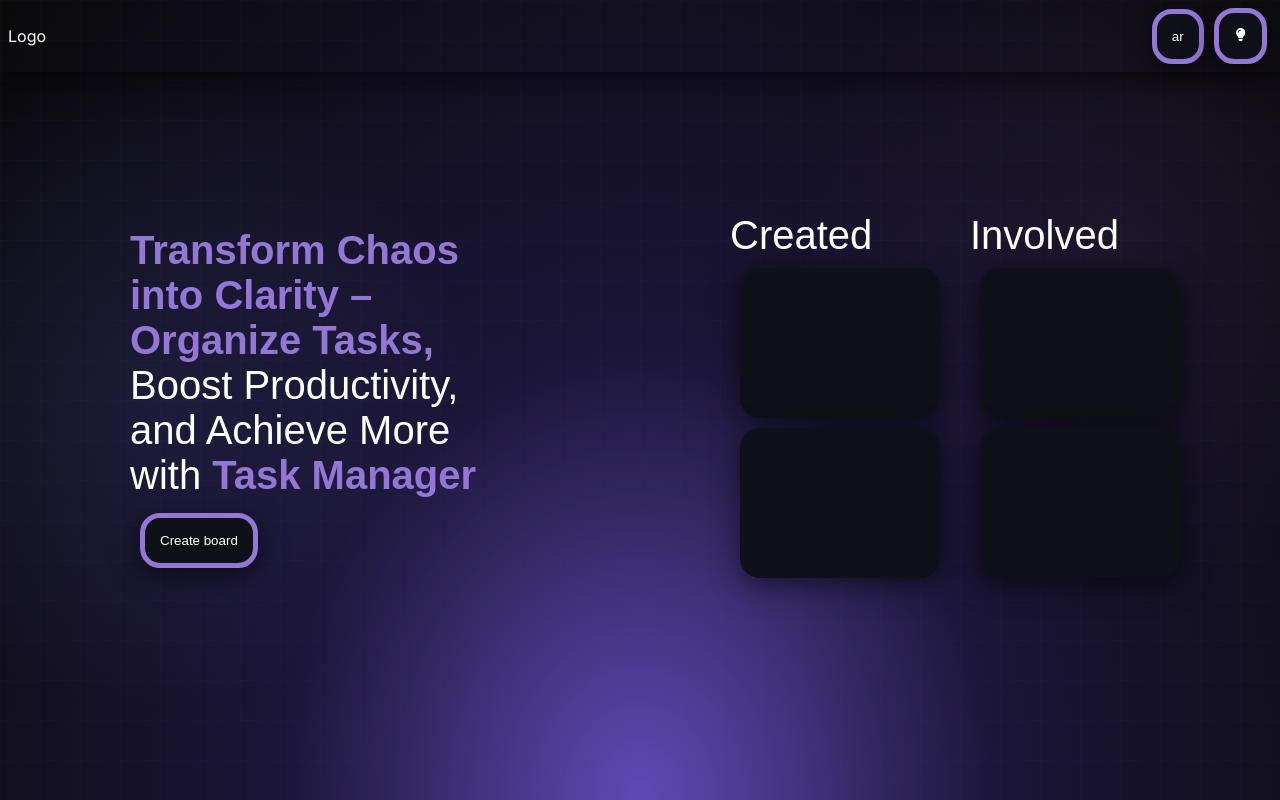
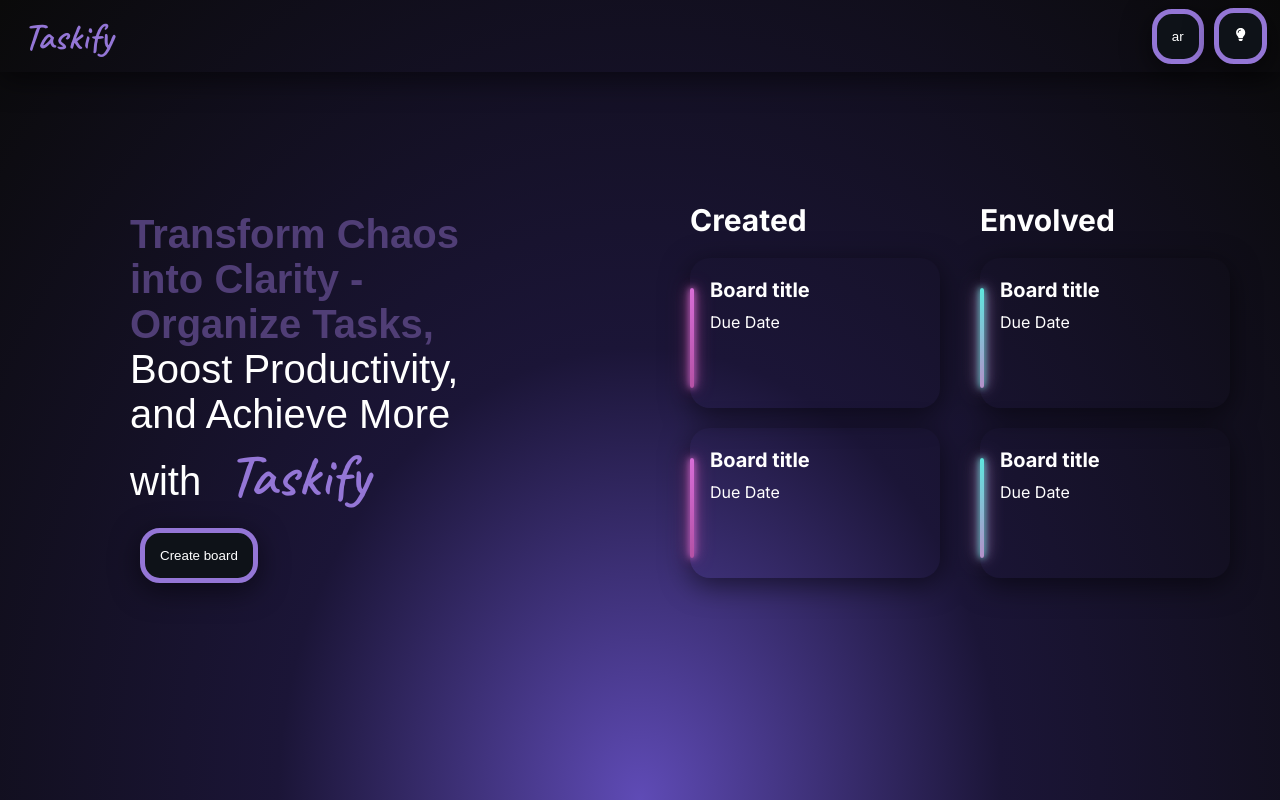
Before and after one commit to doaamohamed88/Taskify, a React (Vite) app in the folder Frontend/: page / in a window 1280 px wide. Built offline with nearby package versions, Linux system fonts and the light colour scheme; a web font is replaced by a local one.

Commit message:
landing page ui finfished

```diff
--- /dev/null
+++ b/Frontend/src/Components/BoardCard/BoardCard.jsx
@@ -0,0 +1,12 @@
+import classes from "./BoardCard.module.css";
+
+function BoardCard({ boardType }) {
+  return (
+    <div className={`${classes.board_card} ${boardType === 'created' ? classes.created : classes.envolved}`}>
+      <p>Board title</p>
+      <p>Due Date</p>
+    </ div>
+  )
+}
+
+export default BoardCard;
--- /dev/null
+++ b/Frontend/src/Components/BoardCard/BoardCard.module.css
@@ -0,0 +1,41 @@
+.board_card {
+  box-shadow: var(--shadow);
+  border-radius: var(--border-radius-main);
+  padding: 10px;
+  height: 150px;
+  width: 250px;
+  position: relative;
+}
+
+.board_card p {
+  margin: 10px;
+}
+
+.board_card p:first-child {
+  font-size: 20px;
+  font-weight: bold;
+}
+
+.board_card::before {
+  content: "";
+  position: absolute;
+  left: 0;
+  top: 30px;
+  width: 4px;
+  height: 100px; /* Adjust as needed */
+  border-radius: 10px;
+}
+
+.board_card.created::before {
+  background: linear-gradient(to bottom, #ff3c7b, #ff0050);
+  box-shadow: 0 0 10px #ff3c7b, 0 0 20px #ff0050, 0 0 30px #ff0050;
+  background: linear-gradient(to bottom, #d86dd8, #b451a5);
+  box-shadow: 0 0 6px #d86dd8, 0 0 12px #b451a5, 0 0 18px #b451a5;
+}
+
+.board_card.envolved::before {
+  background: linear-gradient(to bottom, #7f5eff, #4ae4ff);
+  box-shadow: 0 0 10px #7f5eff, 0 0 20px #4ae4ff, 0 0 30px #4ae4ff;
+  background: linear-gradient(to bottom, #5ee7df, #b490ca);
+  box-shadow: 0 0 6px #5ee7df, 0 0 12px #b490ca, 0 0 18px #b490ca;
+}
--- a/Frontend/src/Components/Card/Card.jsx
+++ /dev/null
@@ -1,7 +0,0 @@
-import styles from "./card.module.css";
-
-function Card({ size = "", children }) {
-  return <div className={`${styles.card} ${styles[size]}`}>{children}</div>;
-}
-
-export default Card;
--- a/Frontend/src/Components/Card/Card.module.css
+++ /dev/null
@@ -1,19 +0,0 @@
-.card {
-  width: 200px;
-  height: 150px;
-  /* background: var(--gradient); */
-  background-color: var(--main-color);
-  box-shadow: var(--shadow);
-  border-radius: var(--border-radius-main);
-  /* border: 5px solid rgb(148, 118, 214); */
-}
-
-.large {
-  width: 100%;
-  height: fit-content;
-  display: flex;
-  flex-direction: column;
-  align-items: flex-start;
-  padding: 20px 20px;
-  gap: 10px;
-}
--- a/Frontend/src/Components/Header/Header.jsx
+++ b/Frontend/src/Components/Header/Header.jsx
@@ -18,7 +18,7 @@ function Header() {
 
   return (
     <div className={classes.header}>
-      <p className={classes.logo}>Logo</p>
+      <p className={classes.logo}>Taskify</p>
       <div>
         <button
           onClick={() => handleLanguageChange(currentLang === "ar" ? "en" : "ar")}
--- a/Frontend/src/Components/Header/Header.module.css
+++ b/Frontend/src/Components/Header/Header.module.css
@@ -1,3 +1,5 @@
+@import url("https://fonts.googleapis.com/css2?family=Caveat:wght@400;600&display=swap");
+
 .header {
   width: 100%;
   display: flex;
@@ -16,7 +18,7 @@
   padding: 15px;
   box-shadow: var(--shadow);
   border-radius: var(--border-radius-main);
-  border: 5px solid rgb(148, 118, 214);
+  border: var(--lilac-border);
   margin: 0 5px;
 }
 
@@ -26,3 +28,11 @@
 [dir="rtl"] .header button {
   right: 0;
 }
+
+.logo {
+  font-family: "Caveat", sans-serif;
+  font-size: 38px;
+  color: var(--lilac-color);
+  font-weight: bold;
+  margin-left: 15px;
+}
--- a/Frontend/src/Components/TaskCard/TaskCard.module.css
+++ b/Frontend/src/Components/TaskCard/TaskCard.module.css
@@ -9,7 +9,7 @@
   background-color: var(--gradient);
   padding: 20px;
   border-radius: var(--border-radius-main);
-  border: 1px solid rgb(148, 118, 214);
+  border: var(--lilac-border);
 }
 
 .icon {
--- a/Frontend/src/Components/TasksList/TasksList.jsx
+++ b/Frontend/src/Components/TasksList/TasksList.jsx
@@ -1,4 +1,3 @@
-import Card from "../Card/Card";
 import styles from "./TasksList.module.css";
 import { FontAwesomeIcon } from "@fortawesome/react-fontawesome";
 import { faPlus } from "@fortawesome/free-solid-svg-icons";
@@ -18,11 +17,9 @@ const TasksList = ({ title }) => {
           </div>
         )}
       </div>
-      {/* <Card size="large"> */}
       <TaskCard />
       <TaskCard />
       <TaskCard />
-      {/* </Card> */}
     </div>
   );
 };
--- a/Frontend/src/Pages/Landing/Landing.jsx
+++ b/Frontend/src/Pages/Landing/Landing.jsx
@@ -1,4 +1,4 @@
-import Card from '../../components/Card/Card';
+import BoardCard from '../../Components/BoardCard/BoardCard';
 import classes from './Landing.module.css';
 
 export default function LandingPage() {
@@ -13,30 +13,30 @@ export default function LandingPage() {
                 <div className={classes.section}>
                     <div>
                         <p className={classes.typingText}>
-                            <strong>Transform Chaos into Clarity – Organize Tasks, </strong>Boost Productivity, and Achieve More with <strong>Task Manager</strong></p>
+                            <strong>Transform Chaos into Clarity - Organize Tasks, </strong>Boost Productivity, and Achieve More with <span className={classes.logo}>Taskify</span></p>
                         <button>Create board</button>
                     </div>
                 </div>
                 <div className={classes.section}>
                     <div className={classes.cards_section}>
-                        <p>Created</p>
+                        <p className={classes.boardName}>Created</p>
                         <div>
                             <div className={classes.card}>
-                                <Card ></Card>
+                                <BoardCard boardType="created" />
                             </div>
                             <div className={classes.card}>
-                                <Card />
+                                <BoardCard boardType="created" />
                             </div>
                         </div>
                     </div>
                     <div className={classes.cards_section}>
-                        <p>Involved</p>
+                        <p className={classes.boardName}>Envolved</p>
                         <div>
                             <div className={classes.card}>
-                                <Card />
+                                <BoardCard boardType="envolved" />
                             </div>
                             <div className={classes.card}>
-                                <Card />
+                                <BoardCard boardType="envolved" />
                             </div>
 
                         </div>
--- a/Frontend/src/Pages/Landing/Landing.module.css
+++ b/Frontend/src/Pages/Landing/Landing.module.css
@@ -20,28 +20,28 @@
   justify-content: center;
 }
 
-.landing_page p {
+.landing_page .typingText {
   /* font-family: "Ancizar Serif", serif; */
   font-family: "Mona Sans", sans-serif;
   font-size: 40px;
   width: 380px;
 }
 
-.landing_content p strong:first-child {
-  color: rgb(148, 118, 214);
+.landing_content .typingText strong:first-child {
+  color: rgb(80, 62, 118);
 }
 
-.landing_content p strong:last-child {
-  color: rgb(148, 118, 214);
+.landing_content .typingText strong:last-child {
+  color: var(--lilac-color);
 }
 
 .cards_section {
-  margin: 10px;
+  margin: 20px;
   width: fit-contents;
 }
 
 .cards_section .card {
-  margin: 10px;
+  margin: 20px 0;
 }
 
 .cards_section > p {
@@ -65,7 +65,20 @@
   padding: 15px;
   box-shadow: var(--shadow);
   border-radius: var(--border-radius-main);
-  border: 5px solid rgb(148, 118, 214);
+  border: var(--lilac-border);
   margin: 10px;
   width: fit-content;
 }
+
+.logo {
+  font-family: "Caveat", sans-serif;
+  font-size: 60px;
+  color: var(--lilac-color);
+  font-weight: bold;
+  margin-left: 15px;
+}
+
+.boardName {
+  font-size: 30px;
+  font-weight: bold;
+}
--- a/Frontend/src/styles/index.css
+++ b/Frontend/src/styles/index.css
@@ -3,6 +3,7 @@
 :root {
   --main-color: #0e1218;
   --secondary-color: rgb(29 34 46);
+  --lilac-color: rgb(148, 118, 214);
   --shadow: rgba(0, 0, 0, 0.548) 0px 7px 29px 0px;
   --gradient: linear-gradient(130deg, rgb(41, 45, 66), rgb(19, 21, 29));
   --main-trans: 0.3s;
@@ -14,7 +15,8 @@
   --todo-color: #c3a0ff;
   --doing-color: #ffb6e6;
   --done-color: #a0ffe6;
-  scrollbar-color: #9476d6 var(--secondary-color) !important; /* Firefox */
+  --lilac-border: 5px solid rgb(148, 118, 214);
+  scrollbar-color: rgb(148, 118, 214) var(--secondary-color) !important; /* Firefox */
 }
 
 *,
@@ -27,6 +29,16 @@
   -o-box-sizing: border-box;
   margin: 0;
   padding: 0;
+}
+
+html {
+  background: radial-gradient(
+    ellipse at bottom,
+    #5f4bb6 0%,
+    #1b1537 40%,
+    #0a0a0a 100%
+  );
+  background-color: var(--main-color);
 }
 
 body {
@@ -48,29 +60,6 @@ a {
   text-decoration: none;
 }
 
-.container {
-  margin-inline: auto;
-  padding-inline: 15px;
-}
-
-@media (min-width: 769px) {
-  .container {
-    width: 750px;
-  }
-}
-
-@media (min-width: 992px) {
-  .container {
-    width: 970px;
-  }
-}
-
-@media (min-width: 1200px) {
-  .container {
-    width: 1170px;
-  }
-}
-
 ::-webkit-scrollbar {
   width: 12px !important;
   height: 12px !important;
@@ -83,7 +72,7 @@ a {
 }
 
 ::-webkit-scrollbar-thumb {
-  background: #9476d6 !important;
+  background: var(--lilac-color) !important;
   border-radius: 10px !important;
   border: 3px solid transparent !important;
   background-clip: content-box !important;
@@ -91,13 +80,13 @@ a {
 }
 
 ::-webkit-scrollbar-thumb:hover {
-  background: #9476d6 !important;
+  background: var(--lilac-color) !important;
 }
 
 /* 2. Firefox */
 html {
   scrollbar-width: thin !important;
-  scrollbar-color: #9476d6 var(--secondary-color) !important;
+  scrollbar-color: var(--lilac-color) var(--secondary-color) !important;
 }
 
 /* 3. Force GPU acceleration (helps on some systems) */
@@ -184,3 +173,26 @@ html {
     opacity: 0.7;
   }
 }
+
+.container {
+  margin-inline: auto;
+  padding-inline: 15px;
+
+  @media (min-width: 769px) {
+    .container {
+      width: 750px;
+    }
+  }
+
+  @media (min-width: 992px) {
+    .container {
+      width: 970px;
+    }
+  }
+
+  @media (min-width: 1200px) {
+    .container {
+      width: 1170px;
+    }
+  }
+}
```
